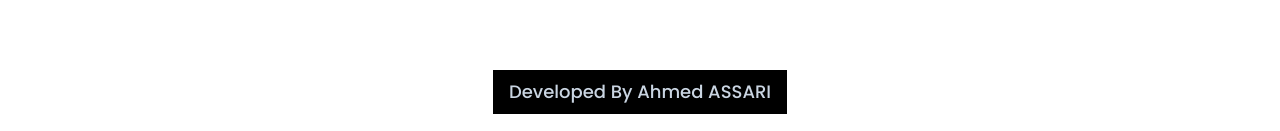
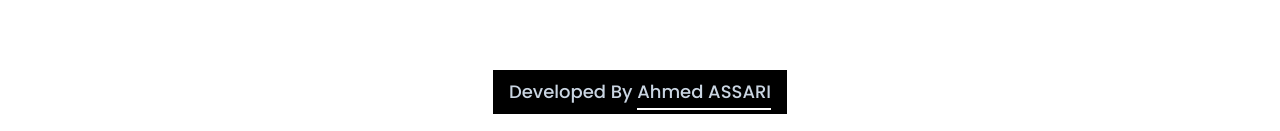
Before and after one commit to xb-16/real_estate, a React (Vite) app: page / in a window 1280 px wide. Shown: the part 3392-3523 px from the top of the page. Built offline with nearby package versions, Linux system fonts and the light colour scheme.

Commit message:
add my personal link to the footer

```diff
--- a/src/components/Footer.jsx
+++ b/src/components/Footer.jsx
@@ -62,7 +62,7 @@ export default function Footer() {
           </ul>
         </motion.div>
       </div>
-      <div className="mx-auto px-4 py-2 my-5 text-slate-300 font-medium text-lg bg-black w-fit">Developed By Ahmed ASSARI</div>
+      <div className="mx-auto px-4 py-2 my-5 text-slate-300 font-medium text-lg bg-black w-fit">Developed By <a href="https://github.com/xb-16" target="_blank" className="border-b-2 border-white pb-1">Ahmed ASSARI</a></div>
     </footer>
   );
 }
```
